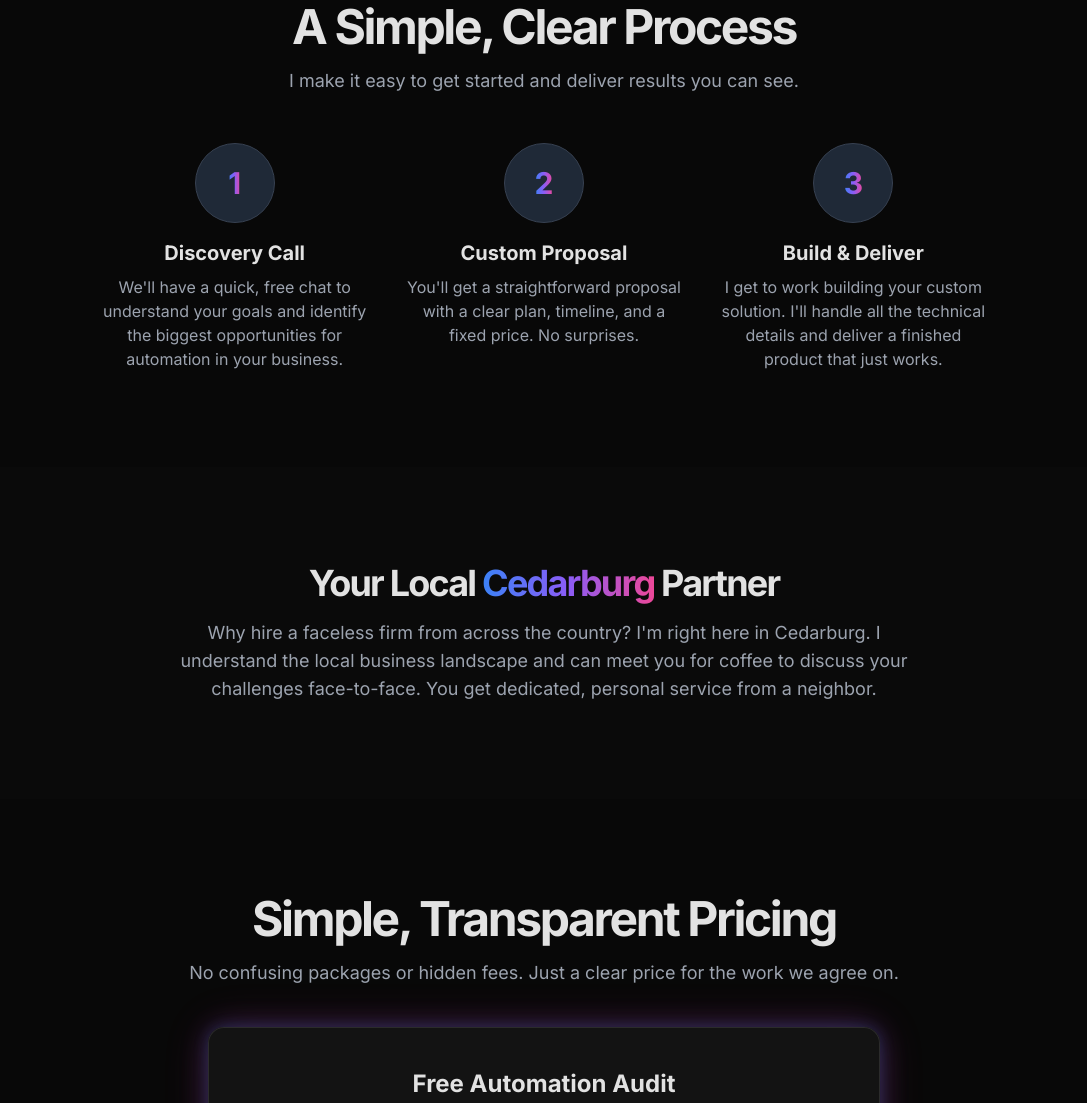
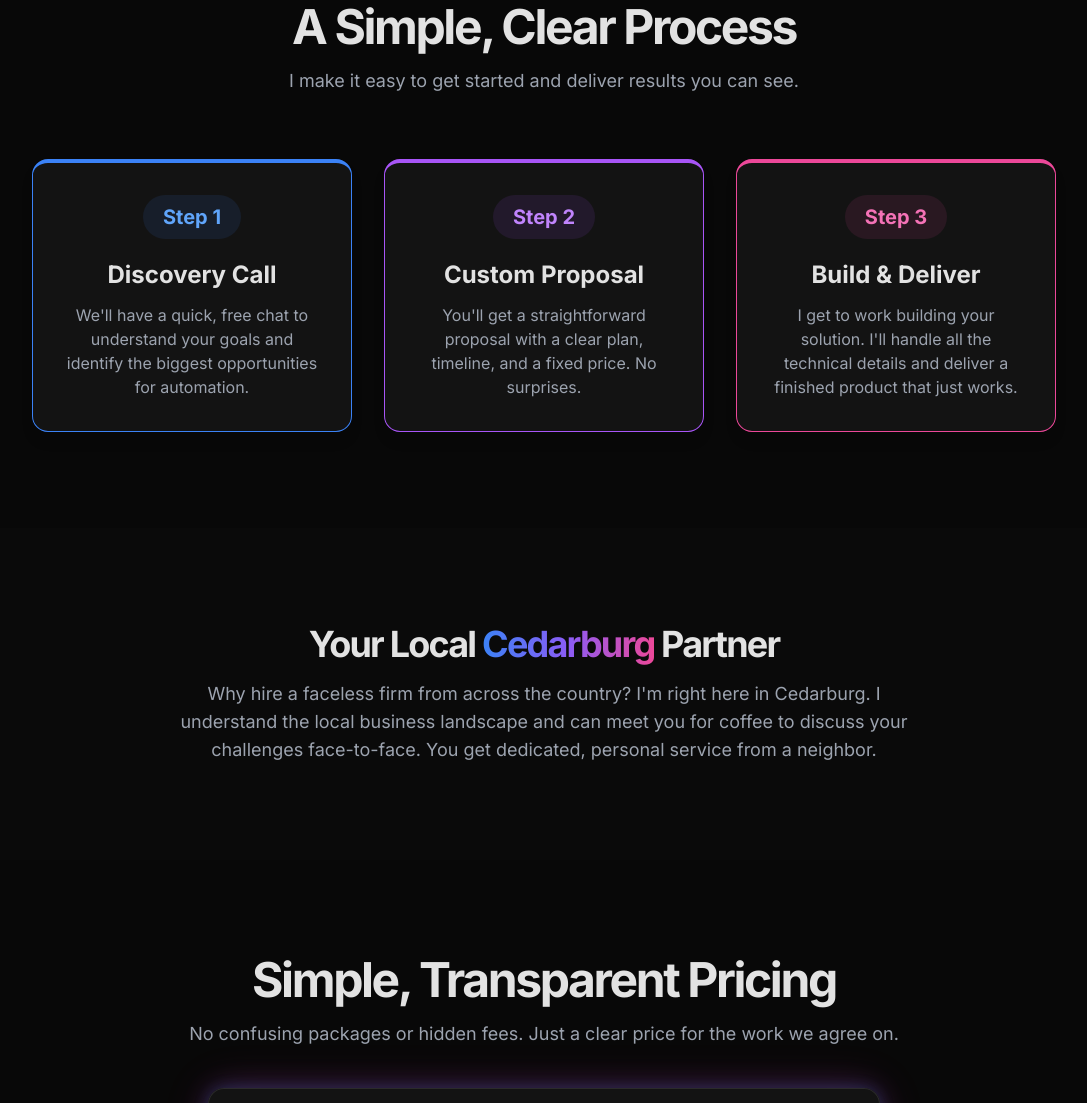
Before and after one commit to pkauders/kauders-ai, a plain HTML site: page index.html in a window 1280 px wide. Shown: the part 1567-2670 px from the top of the page, without its empty margins (96-1183 px from the left). Drawn offline with nearby package versions, Linux system fonts and the light colour scheme.

Commit message:
Update index.html

```diff
--- a/index.html
+++ b/index.html
@@ -134,31 +134,34 @@
              <!-- Process Section -->
             <section id="process" class="py-16 md:py-24 px-4 bg-black bg-opacity-20">
                 <div class="container mx-auto">
-                    <div class="text-center mb-12">
+                    <div class="text-center mb-16">
                         <h2 class="text-4xl md:text-5xl font-bold tracking-tighter">A Simple, Clear Process</h2>
                         <p class="text-lg text-gray-400 mt-4 max-w-3xl mx-auto">I make it easy to get started and deliver results you can see.</p>
                     </div>
-                    <div class="max-w-4xl mx-auto grid md:grid-cols-3 gap-8 text-center">
-                        <div class="flex flex-col items-center">
-                            <div class="flex items-center justify-center w-20 h-20 rounded-full bg-gray-800 border border-gray-700 mb-4">
-                                <span class="text-3xl font-bold gradient-text">1</span>
+                    <div class="max-w-5xl mx-auto grid md:grid-cols-3 gap-8 text-center">
+                        <!-- Step 1 -->
+                        <div class="card-bg rounded-2xl p-8 border-t-4 border-blue-500 shadow-lg flex flex-col items-center">
+                            <div class="mb-5">
+                                <span class="inline-block bg-blue-500/10 text-blue-400 font-bold text-xl rounded-full px-5 py-2">Step 1</span>
                             </div>
-                            <h3 class="text-xl font-bold mb-2">Discovery Call</h3>
-                            <p class="text-gray-400">We'll have a quick, free chat to understand your goals and identify the biggest opportunities for automation in your business.</p>
+                            <h3 class="text-2xl font-bold mb-3">Discovery Call</h3>
+                            <p class="text-gray-400">We'll have a quick, free chat to understand your goals and identify the biggest opportunities for automation.</p>
                         </div>
-                        <div class="flex flex-col items-center">
-                            <div class="flex items-center justify-center w-20 h-20 rounded-full bg-gray-800 border border-gray-700 mb-4">
-                               <span class="text-3xl font-bold gradient-text">2</span>
+                        <!-- Step 2 -->
+                        <div class="card-bg rounded-2xl p-8 border-t-4 border-purple-500 shadow-lg flex flex-col items-center">
+                            <div class="mb-5">
+                                <span class="inline-block bg-purple-500/10 text-purple-400 font-bold text-xl rounded-full px-5 py-2">Step 2</span>
                             </div>
-                            <h3 class="text-xl font-bold mb-2">Custom Proposal</h3>
+                            <h3 class="text-2xl font-bold mb-3">Custom Proposal</h3>
                             <p class="text-gray-400">You'll get a straightforward proposal with a clear plan, timeline, and a fixed price. No surprises.</p>
                         </div>
-                        <div class="flex flex-col items-center">
-                            <div class="flex items-center justify-center w-20 h-20 rounded-full bg-gray-800 border border-gray-700 mb-4">
-                               <span class="text-3xl font-bold gradient-text">3</span>
+                        <!-- Step 3 -->
+                        <div class="card-bg rounded-2xl p-8 border-t-4 border-pink-500 shadow-lg flex flex-col items-center">
+                             <div class="mb-5">
+                                <span class="inline-block bg-pink-500/10 text-pink-400 font-bold text-xl rounded-full px-5 py-2">Step 3</span>
                             </div>
-                            <h3 class="text-xl font-bold mb-2">Build & Deliver</h3>
-                            <p class="text-gray-400">I get to work building your custom solution. I'll handle all the technical details and deliver a finished product that just works.</p>
+                            <h3 class="text-2xl font-bold mb-3">Build & Deliver</h3>
+                            <p class="text-gray-400">I get to work building your solution. I'll handle all the technical details and deliver a finished product that just works.</p>
                         </div>
                     </div>
                 </div>
@@ -180,13 +183,13 @@
                      <h2 class="text-4xl md:text-5xl font-bold tracking-tighter">Simple, Transparent Pricing</h2>
                      <p class="text-lg text-gray-400 mt-4 mb-10 max-w-3xl mx-auto">No confusing packages or hidden fees. Just a clear price for the work we agree on.</p>
                      <div class="card-bg rounded-2xl p-10 max-w-2xl mx-auto glow-effect">
-                        <h3 class="text-2xl font-bold mb-3">Free Automation Audit</h3>
+                         <h3 class="text-2xl font-bold mb-3">Free Automation Strategy Session</h3>
                          <p class="text-gray-400 mb-6">
                              Every project starts with a free, no-obligation consultation. I'll analyze your workflow and give you a concrete plan to save time and money.
                          </p>
                          <p class="text-lg text-white mb-6">All projects are custom-quoted to fit your exact needs.</p>
                          <a href="#contact" class="btn-primary text-white font-bold py-3 px-8 rounded-full text-lg">
-                            Book Your Free Audit
+                             Book Your Free Strategy Session
                          </a>
                      </div>
                 </div>
```
Lines whose indentation alone changed are shown as unchanged.
